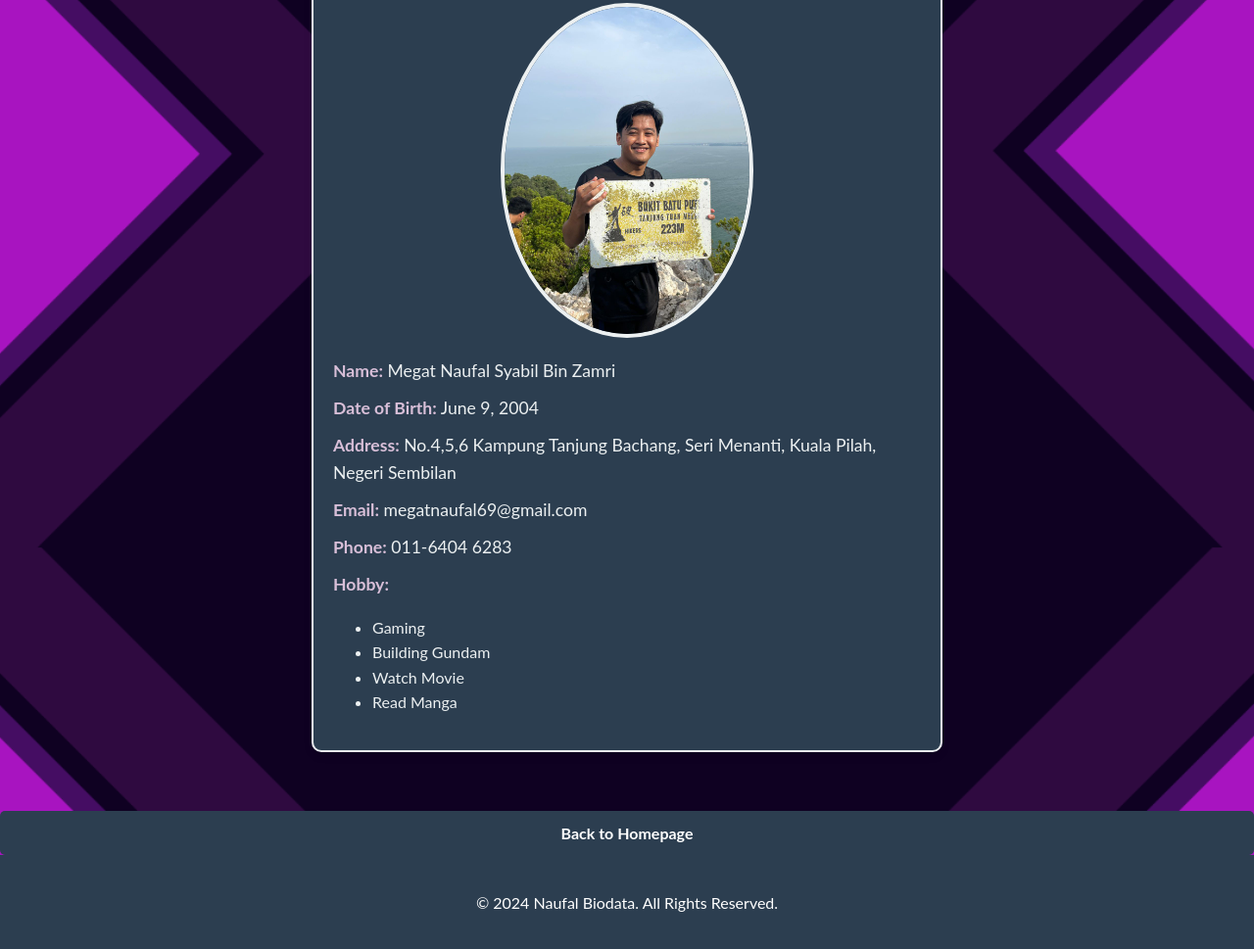
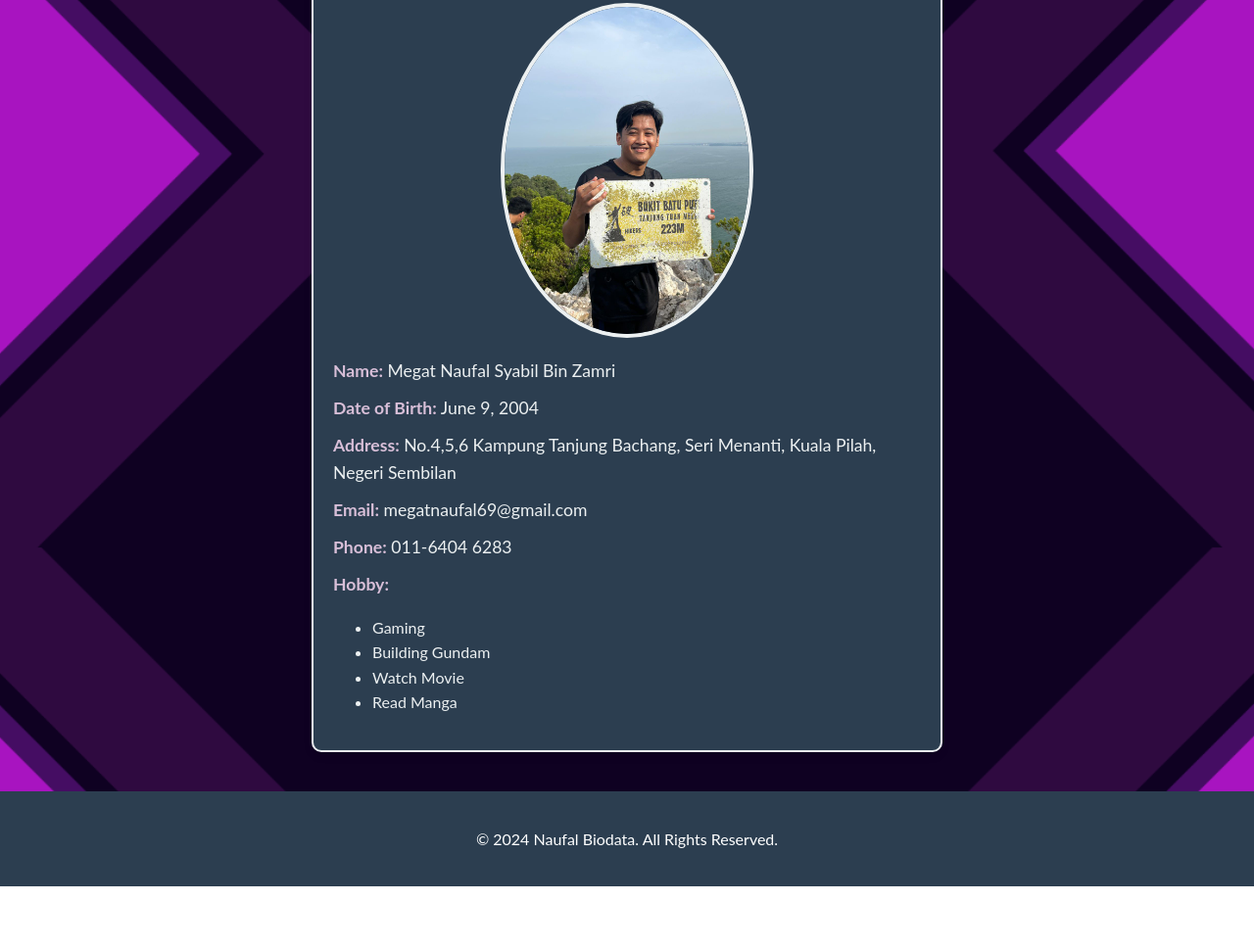
Before and after one commit to megatnaufal/megatnaufal, a plain HTML site: page biodata.html in a window 1280 px wide. Shown: the part 241-1210 px from the top of the page at 98% size. After the commit the page ends 1146 px from the top, so only its background shows below. Drawn offline with Linux system fonts and the light colour scheme.

Commit message:
Update biodata.html

```diff
--- a/biodata.html
+++ b/biodata.html
@@ -122,7 +122,7 @@
   </div>
 
 
-  <a href="index.html" class="back-link">Back to Homepage</a>
+
 
   <footer>
     <p>&copy; 2024 Naufal Biodata. All Rights Reserved.</p>
```
